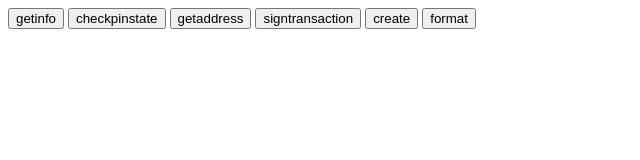
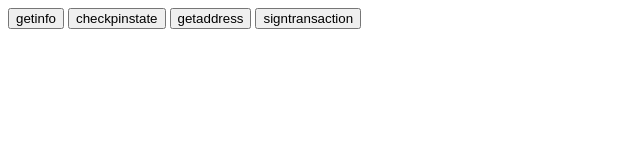
Before and after one commit to extropiescom/CYB-SOLO-U2F, a website built with webpack: page app/dist/test_wallet.html in a window 1280 px wide. Shown: the whole page, without its empty margins (0-640 px from the left). Built offline with nearby package versions, Linux system fonts and the light colour scheme.

Commit message:
update README.md

```diff
--- a/app/dist/test_wallet.html
+++ b/app/dist/test_wallet.html
@@ -10,8 +10,6 @@
     <button onclick="CheckPINState()">checkpinstate</button>
     <button onclick="GetAddress()">getaddress</button>
     <button onclick="SignTransaction()">signtransaction</button>
-    <button onclick="openDevice()">create</button>
-    <button onclick="openDevice()">format</button>
 </div>
 </body>
 
```
Also changed, not shown: README.md.
